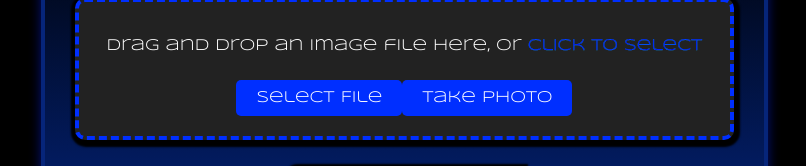
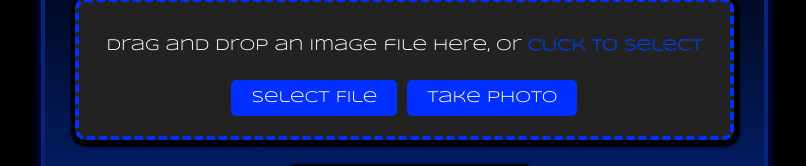
Before and after one commit to Sarvepalliaudi/mars-io, a React (Create React App) app: page / in a window 1280 px wide. Shown: the part 146-312 px from the top of the page, without its empty margins (251-1057 px from the left). Built offline with nearby package versions, Linux system fonts and the light colour scheme; a web font is replaced by a local one.

Commit message:
Last bugfix

```diff
--- a/src/App.js
+++ b/src/App.js
@@ -154,6 +154,7 @@ function App() {
             style={{
                 display: "flex",
               alignItems: "center",
+              gap: "10px",
               justifyContent: "center"
             }}
              >
```
